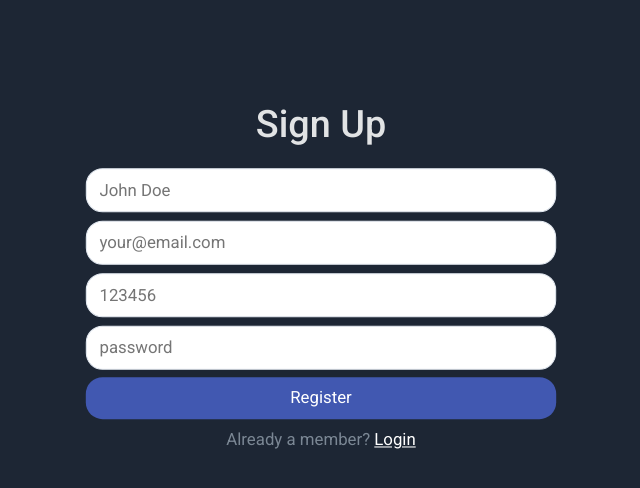
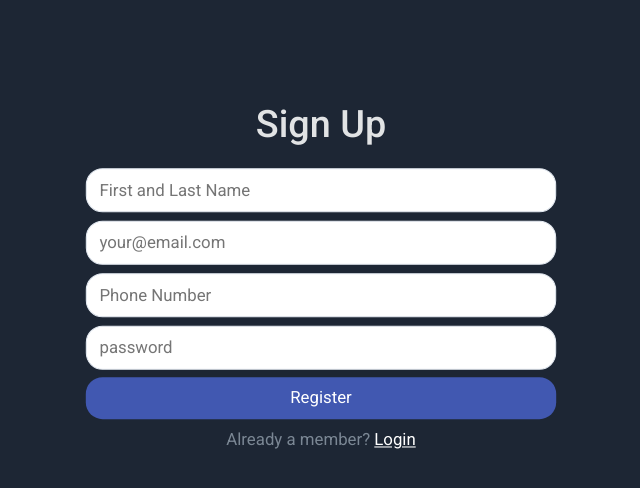
Before and after one commit to EnesCeman/topg-dashboard, a React (Vite) app: page /register in a window 1280 px wide. Shown: the top 488 px of the page, without its empty margins (319-959 px from the left). Built offline with nearby package versions, Linux system fonts and the light colour scheme; no server answers; what chartjs-plugin-datalabels would draw is missing.

Commit message:
input fields placeholders updated

```diff
--- a/client/src/pages/RegisterPage/RegisterPage.jsx
+++ b/client/src/pages/RegisterPage/RegisterPage.jsx
@@ -38,7 +38,7 @@ const RegisterPage = () => {
           <input
             className={styles.input}
             type="name"
-            placeholder="John Doe"
+            placeholder="First and Last Name"
             value={name}
             onChange={(ev) => setName(ev.target.value)}
           />
@@ -52,7 +52,7 @@ const RegisterPage = () => {
           <input
             className={styles.input}
             type="tel"
-            placeholder="123456"
+            placeholder="Phone Number"
             value={phoneNumber}
             onChange={(ev) => setPhoneNumber(ev.target.value)}
           />
```
